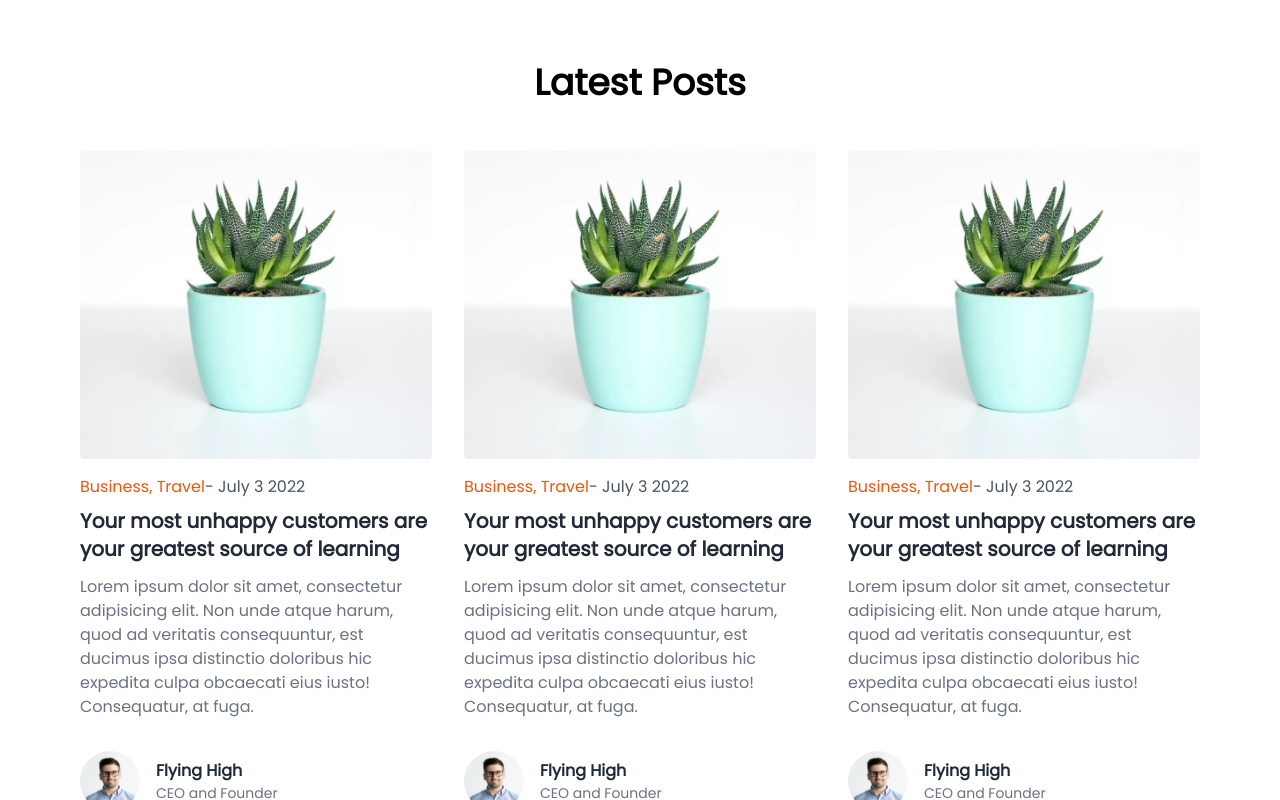
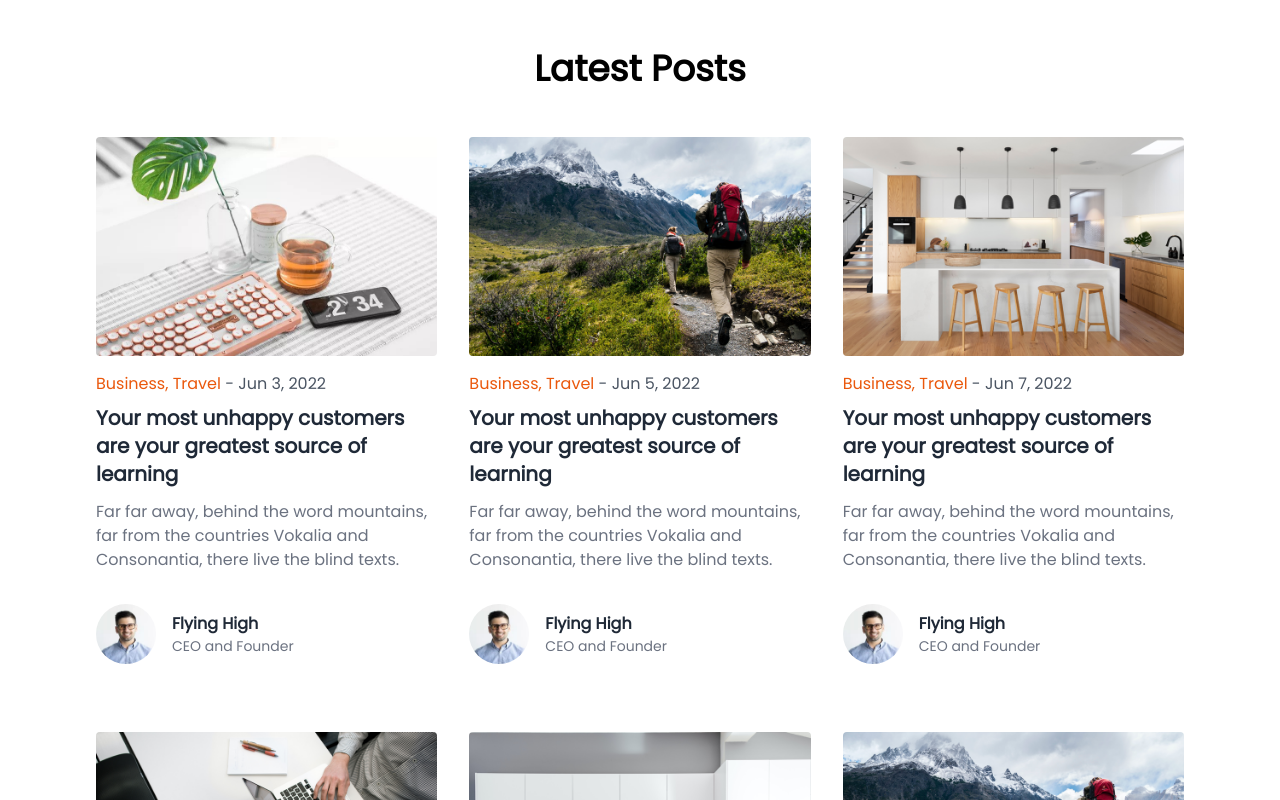
Before and after one commit to abrarzahed/next-daily-blog, a Next.js app: page / in a window 1280 px wide. Shown: the part 820-1620 px from the top of the page. Built offline with nearby package versions, Linux system fonts and the light colour scheme.

Commit message:
fetched posts in section 2

```diff
--- a/components/Section2.jsx
+++ b/components/Section2.jsx
@@ -1,34 +1,35 @@
 import Image from "next/image";
 import Link from "next/link";
 import Author from "./_child/Author";
-import getPosts from "../lib/helper";
+import fetcher from "../lib/fetcher";
 
 export default function Section2() {
-  getPosts().then((data) => console.log(data));
+  const { data, isLoading, isError } = fetcher("api/posts");
+  if (isLoading) {
+    return <div>Loading</div>;
+  } else if (isError) {
+    <div>Error</div>;
+  }
   return (
     <section className="container mx-auto md:px-20 py-20">
       <h2 className="font-bold text-4xl py-12 text-center">Latest Posts</h2>
 
       {/* grid columns */}
       <div className="grid md:grid-cols-2 lg:grid-cols-3 gap-8">
-        {post()}
-        {post()}
-        {post()}
-        {post()}
-        {post()}
-        {post()}
+        {data && data.map((value) => <Post data={value} key={value.id} />)}
       </div>
     </section>
   );
 }
 
-function post() {
+function Post({ data }) {
+  const { id, title, subtitle, category, img, published, author } = data;
   return (
     <div className="item">
       <div className="image">
         <Link href="/">
           <Image
-            src={"/images/img1.jpg"}
+            src={img}
             width={500}
             height={300}
             alt="image"
@@ -39,26 +40,19 @@ function post() {
       <div className="info flex justify-center flex-col py-4">
         <div className="category">
           <Link href="/">
-            <span className="text-orange-600">Business, Travel</span>
+            <span className="text-orange-600">{category}</span>
           </Link>
           <Link href="/">
-            <span className="text-gray-600">- July 3 2022</span>
+            <span className="text-gray-600"> - {published}</span>
           </Link>
         </div>
         <div className="title mt-2">
           <Link href="/">
-            <span className="text-xl font-bold text-gray-800">
-              Your most unhappy customers are your greatest source of learning
-            </span>
+            <span className="text-xl font-bold text-gray-800">{title}</span>
           </Link>
         </div>
-        <p className="text-gray-500 py-3">
-          Lorem ipsum dolor sit amet, consectetur adipisicing elit. Non unde
-          atque harum, quod ad veritatis consequuntur, est ducimus ipsa
-          distinctio doloribus hic expedita culpa obcaecati eius iusto!
-          Consequatur, at fuga.
-        </p>
-        <Author />
+        <p className="text-gray-500 py-3">{subtitle}</p>
+        {author ? <Author /> : <></>}
       </div>
     </div>
   );
--- a/layouts/format.jsx
+++ b/layouts/format.jsx
@@ -9,7 +9,7 @@ export default function format({ children }) {
         <title>Daily Next Blog</title>
       </Head>
       <Header />
-      <main>{children}</main>
+      <main className="px-4">{children}</main>
       <Footer />
     </>
   );
--- /dev/null
+++ b/lib/fetcher.js
@@ -0,0 +1,15 @@
+import useSWR from "swr";
+
+const baseURL = "http://localhost:3000/";
+
+const response = (...args) => fetch(...args).then((res) => res.json());
+
+export default function fetcher(endpoint) {
+  const { data, error } = useSWR(`${baseURL}/${endpoint}`, response);
+
+  return {
+    data,
+    isLoading: !error && !data,
+    isError: error,
+  };
+}
--- a/lib/helper.js
+++ /dev/null
@@ -1,11 +0,0 @@
-//endpoint: http://localhost:3000/api/posts
-export default async function getPosts(id) {
-  const res = await fetch("http://localhost:3000/api/posts");
-  const posts = await res.json();
-
-  if (id) {
-    return posts.find((value) => value.id === id);
-  }
-
-  return posts;
-}
--- a/package.json
+++ b/package.json
@@ -13,7 +13,8 @@
     "react": "18.2.0",
     "react-dom": "18.2.0",
     "react-icons": "^4.7.1",
-    "swiper": "^8.4.5"
+    "swiper": "^8.4.5",
+    "swr": "^1.3.0"
   },
   "devDependencies": {
     "autoprefixer": "^10.4.13",
```
Also changed, not shown: 1 other file (tests, documents, lock files or other folders).
